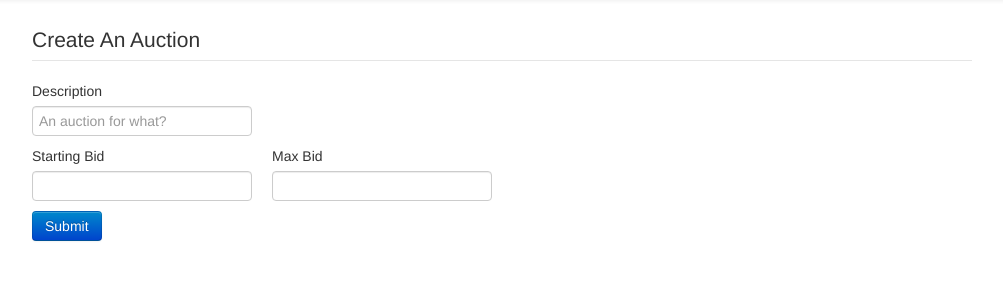
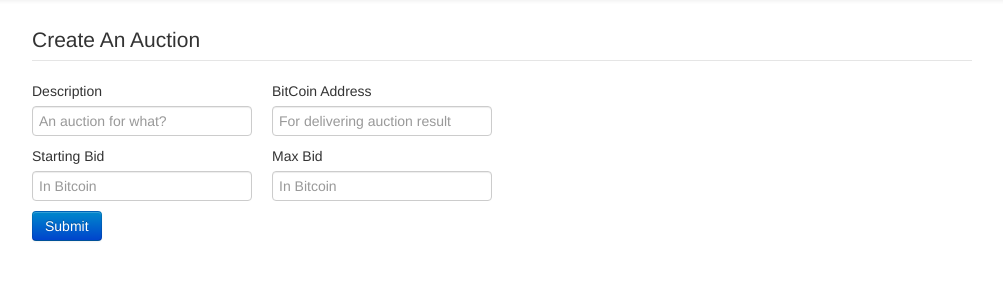
Before and after one commit to znewman01/silent-auction, a Flask app: page /auctions/create in a window 1280 px wide. Shown: the part 42-342 px from the top of the page, without its empty margins (138-1141 px from the left). Run offline with Flask 2, Linux system fonts and the light colour scheme.

Commit message:
Ask Bitcoin account for auction

```diff
--- a/auction/templates/create.html
+++ b/auction/templates/create.html
@@ -2,11 +2,25 @@
 {% block title %} Auctions {% endblock %}
 {% block content %}
         <div class="container">
-            <form>
+            <form action="POST">
                 <fieldset>
                     <legend>Create An Auction</legend>
-                    <label>Description</label>
-                    <input type="text" placeholder="An auction for what?">
+                    <div class="row">
+                        <div class="span2">
+                            <label>Description</label>
+                        </div>
+                        <div class="span2 offset1">
+                            <label>BitCoin Address</label>
+                        </div>
+                    </div>
+                    <div class="row">
+                        <div class="span2">
+                            <input type="text" name="auctionName" placeholder="An auction for what?">
+                        </div>
+                        <div class="span2 offset1">
+                            <input type="text" name="account" placeholder="For delivering auction result">
+                        </div>
+                    </div>
                     <div class="row">
                         <div class="span2">
                             <label>Starting Bid</label>
@@ -17,10 +31,10 @@
                     </div>
                     <div class="row">
                         <div class="span2">
-                            <input type="text">
+                            <input name="startingBid" type="text" placeholder="In Bitcoin">
                         </div>
                         <div class="span2 offset1">
-                            <input type="text">
+                            <input name="maxBid" type="text" placeholder="In Bitcoin">
                         </div>
                     </div>
                     <button type="submit" class="btn btn-primary">Submit</button>
```
